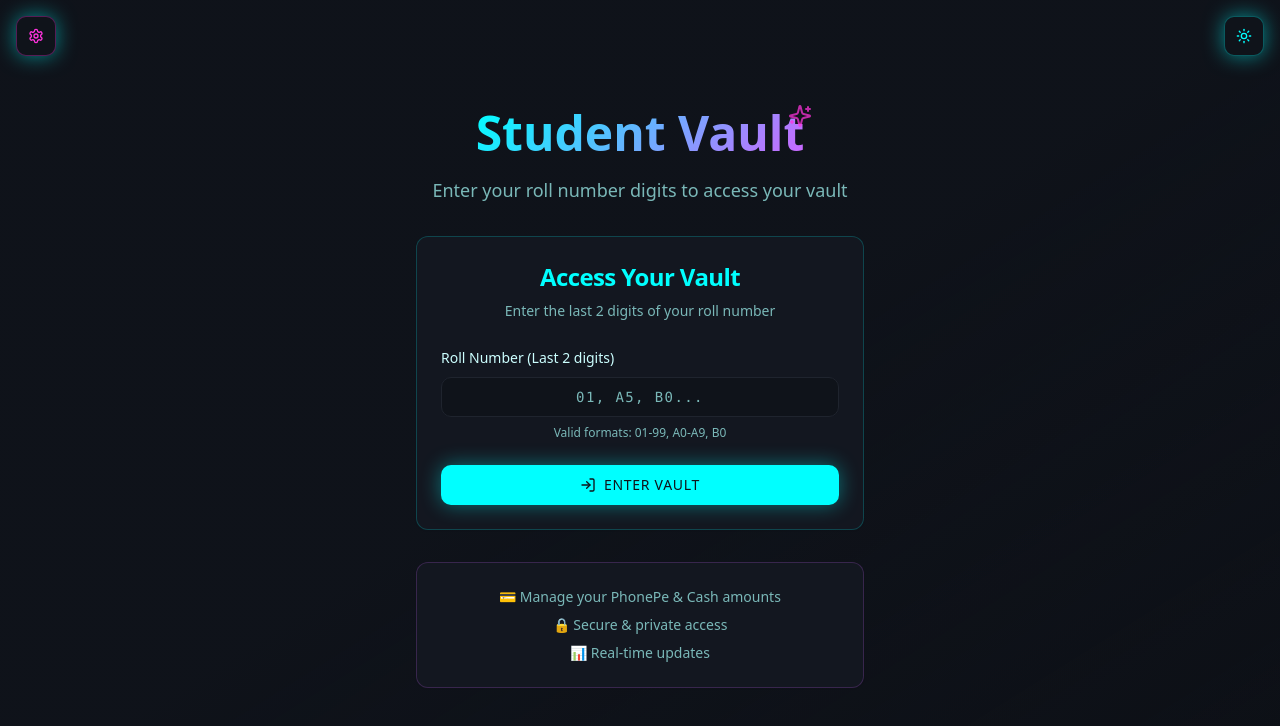
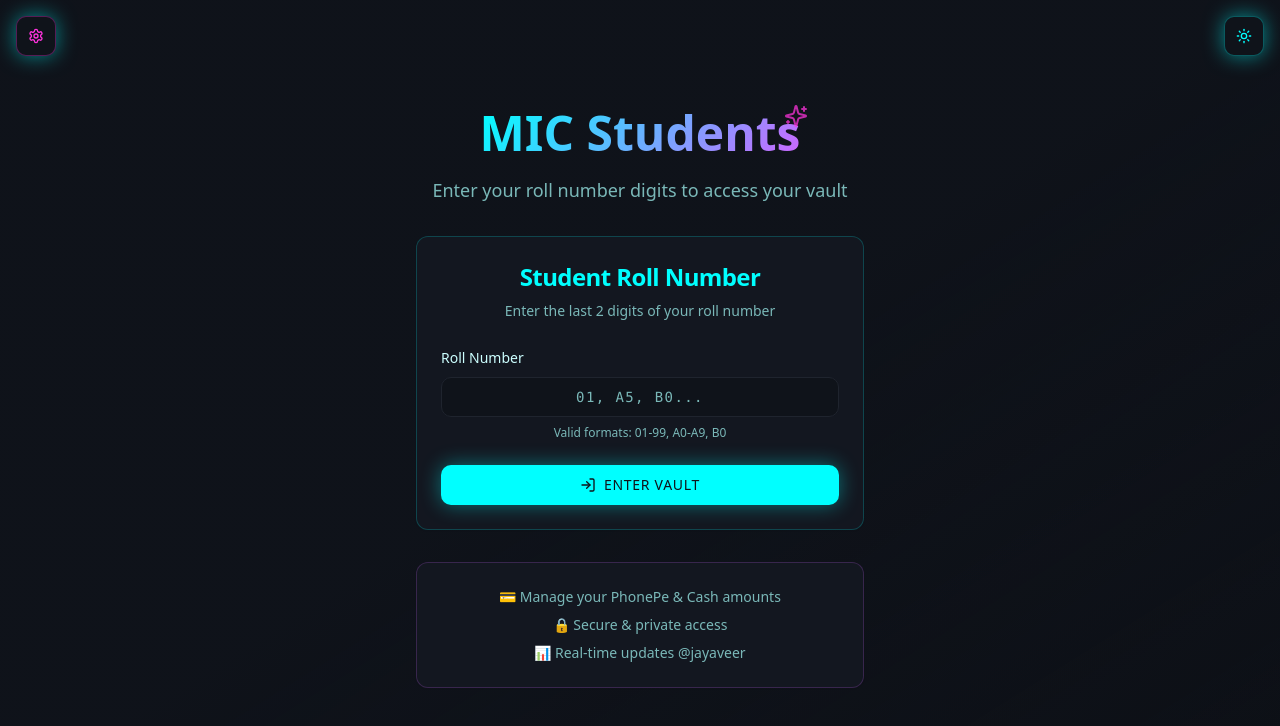
Before and after one commit to jayaveerR/student-vault-glow, a React (Vite) app: page / in a window 1280 px wide. Shown: the top 726 px of the page. Built offline with nearby package versions, Linux system fonts and the light colour scheme.

Commit message:
Visual edit in Lovable
Edited UI in Lovable

```diff
--- a/src/components/StudentLogin.tsx
+++ b/src/components/StudentLogin.tsx
@@ -5,19 +5,19 @@ import { Input } from '@/components/ui/input';
 import { Card, CardContent, CardDescription, CardHeader, CardTitle } from '@/components/ui/card';
 import { isValidRollNumber } from '@/utils/validation';
 import { useToast } from '@/hooks/use-toast';
-
 interface StudentLoginProps {
   onLogin: (rollNumber: string) => void;
 }
-
-export const StudentLogin = ({ onLogin }: StudentLoginProps) => {
+export const StudentLogin = ({
+  onLogin
+}: StudentLoginProps) => {
   const [rollNumber, setRollNumber] = useState('');
   const [isLoading, setIsLoading] = useState(false);
-  const { toast } = useToast();
-
+  const {
+    toast
+  } = useToast();
   const handleSubmit = async (e: React.FormEvent) => {
     e.preventDefault();
-
     if (!rollNumber) {
       toast({
         title: "Missing Information",
@@ -26,9 +26,7 @@ export const StudentLogin = ({ onLogin }: StudentLoginProps) => {
       });
       return;
     }
-
     const normalizedRollNumber = rollNumber.toUpperCase();
-
     if (!isValidRollNumber(normalizedRollNumber)) {
       toast({
         title: "Invalid Roll Number",
@@ -37,25 +35,19 @@ export const StudentLogin = ({ onLogin }: StudentLoginProps) => {
       });
       return;
     }
-
     setIsLoading(true);
 
     // Simulate loading for better UX
     await new Promise(resolve => setTimeout(resolve, 800));
-
     onLogin(normalizedRollNumber);
     setIsLoading(false);
   };
-
-  return (
-    <div className="min-h-screen flex items-center justify-center p-4 bg-gradient-to-br from-background via-background to-background/50">
+  return <div className="min-h-screen flex items-center justify-center p-4 bg-gradient-to-br from-background via-background to-background/50">
       <div className="w-full max-w-md space-y-8">
         {/* Hero Section */}
         <div className="text-center space-y-4">
           <div className="relative inline-block">
-            <h1 className="text-4xl md:text-5xl font-bold bg-gradient-cyber bg-clip-text text-transparent animate-float">
-              Student Vault
-            </h1>
+            <h1 className="text-4xl md:text-5xl font-bold bg-gradient-cyber bg-clip-text text-transparent animate-float">MIC Students</h1>
             <Sparkles className="absolute -top-2 -right-2 h-6 w-6 text-accent animate-pulse" />
           </div>
           <p className="text-lg text-muted-foreground">
@@ -66,7 +58,7 @@ export const StudentLogin = ({ onLogin }: StudentLoginProps) => {
         {/* Login Card */}
         <Card className="glass-card border-primary/20 animate-slide-in">
           <CardHeader className="text-center space-y-2">
-            <CardTitle className="text-2xl text-primary">Access Your Vault</CardTitle>
+            <CardTitle className="text-2xl text-primary">Student Roll Number</CardTitle>
             <CardDescription className="text-muted-foreground">
               Enter the last 2 digits of your roll number
             </CardDescription>
@@ -74,40 +66,21 @@ export const StudentLogin = ({ onLogin }: StudentLoginProps) => {
           <CardContent>
             <form onSubmit={handleSubmit} className="space-y-6">
               <div className="space-y-2">
-                <label htmlFor="rollNumber" className="text-sm font-medium text-foreground">
-                  Roll Number (Last 2 digits)
-                </label>
-                <Input
-                  id="rollNumber"
-                  type="text"
-                  maxLength={2}
-                  value={rollNumber}
-                  onChange={(e) => setRollNumber(e.target.value.toUpperCase())}
-                  placeholder="01, A5, B0..."
-                  className="cyber-input text-center text-lg font-mono tracking-widest"
-                  disabled={isLoading}
-                />
+                <label htmlFor="rollNumber" className="text-sm font-medium text-foreground">Roll Number </label>
+                <Input id="rollNumber" type="text" maxLength={2} value={rollNumber} onChange={e => setRollNumber(e.target.value.toUpperCase())} placeholder="01, A5, B0..." className="cyber-input text-center text-lg font-mono tracking-widest" disabled={isLoading} />
                 <p className="text-xs text-muted-foreground text-center">
                   Valid formats: 01-99, A0-A9, B0
                 </p>
               </div>
 
-              <Button
-                type="submit"
-                className="w-full cyber-button"
-                disabled={isLoading}
-              >
-                {isLoading ? (
-                  <div className="flex items-center space-x-2">
+              <Button type="submit" className="w-full cyber-button" disabled={isLoading}>
+                {isLoading ? <div className="flex items-center space-x-2">
                     <div className="w-4 h-4 border-2 border-primary-foreground border-t-transparent rounded-full animate-spin" />
                     <span>Accessing Vault...</span>
-                  </div>
-                ) : (
-                  <div className="flex items-center space-x-2">
+                  </div> : <div className="flex items-center space-x-2">
                     <LogIn className="w-4 h-4" />
                     <span>Enter Vault</span>
-                  </div>
-                )}
+                  </div>}
               </Button>
             </form>
           </CardContent>
@@ -119,11 +92,11 @@ export const StudentLogin = ({ onLogin }: StudentLoginProps) => {
             <div className="text-center text-sm text-muted-foreground space-y-2">
               <p>💳 Manage your PhonePe & Cash amounts</p>
               <p>🔒 Secure & private access</p>
-              <p>📊 Real-time updates</p>
+              <p>📊 Real-time updates
+@jayaveer</p>
             </div>
           </CardContent>
         </Card>
       </div>
-    </div>
-  );
+    </div>;
 };
```
